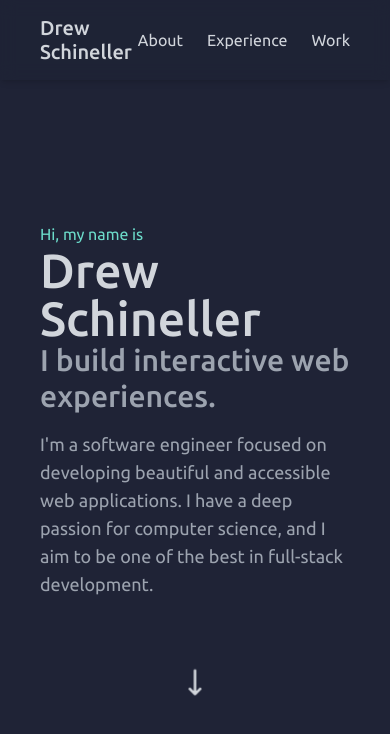
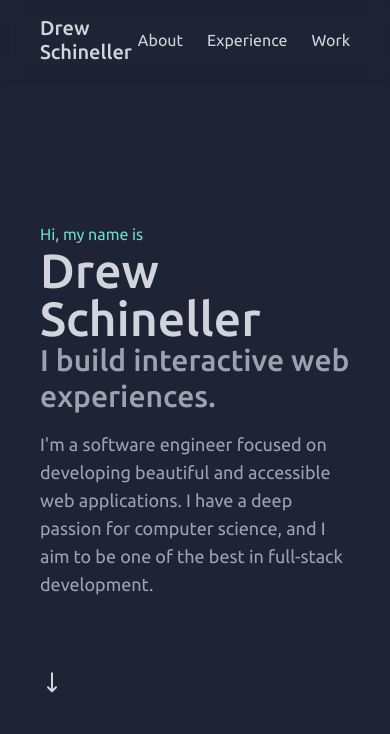
Before and after one commit to schin714/drews-site, a Next.js app: page / in a window 390 px wide. Shown: the top 734 px of the page. Built offline with nearby package versions, Linux system fonts and the light colour scheme.

Commit message:
Arrow anim test mobile 3

```diff
--- a/src/components/Home/Hero.tsx
+++ b/src/components/Home/Hero.tsx
@@ -17,10 +17,10 @@ const Hero = () => {
     show: { opacity: 1, y: 0, transition: { duration: 0.7 } },
   };
 
-  const arrowContainerVariants = {
-    hidden: { opacity: 0 },
-    show: { opacity: 1, transition: { duration: 0.8, delay: 3.5 } },
-  };
+  // const arrowContainerVariants = {
+  //   hidden: { opacity: 0 },
+  //   show: { opacity: 1, transition: { duration: 0.8, delay: 3.5 } },
+  // };
 
   const arrowVariants = {
     hidden: { y: 0 },
@@ -65,21 +65,21 @@ const Hero = () => {
               development.
             </motion.p>
           </motion.div>
-          <motion.div
-            className="w-full flex justify-center"
-            variants={arrowContainerVariants}
-            initial="hidden"
-            animate="show"
+          <div
+          // className="w-full flex justify-center"
+          // variants={arrowContainerVariants}
+          // initial="hidden"
+          // animate="show"
           >
             <motion.div
-              style={{ scale: "130%" }}
+              // style={{ scale: "130%" }}
               variants={arrowVariants}
               initial="hidden"
               animate="show"
             >
               <ArrowDown />
             </motion.div>
-          </motion.div>
+          </div>
         </div>
       </div>
     </div>
```
